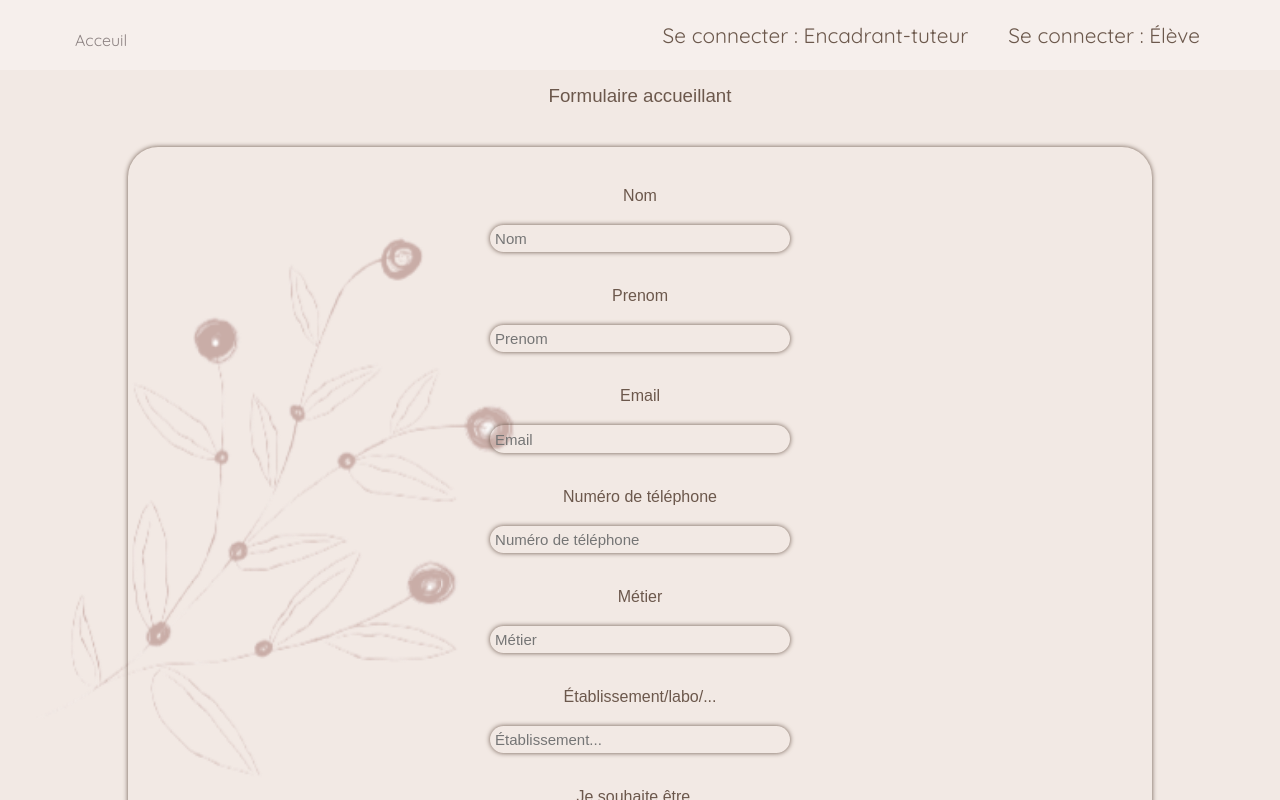
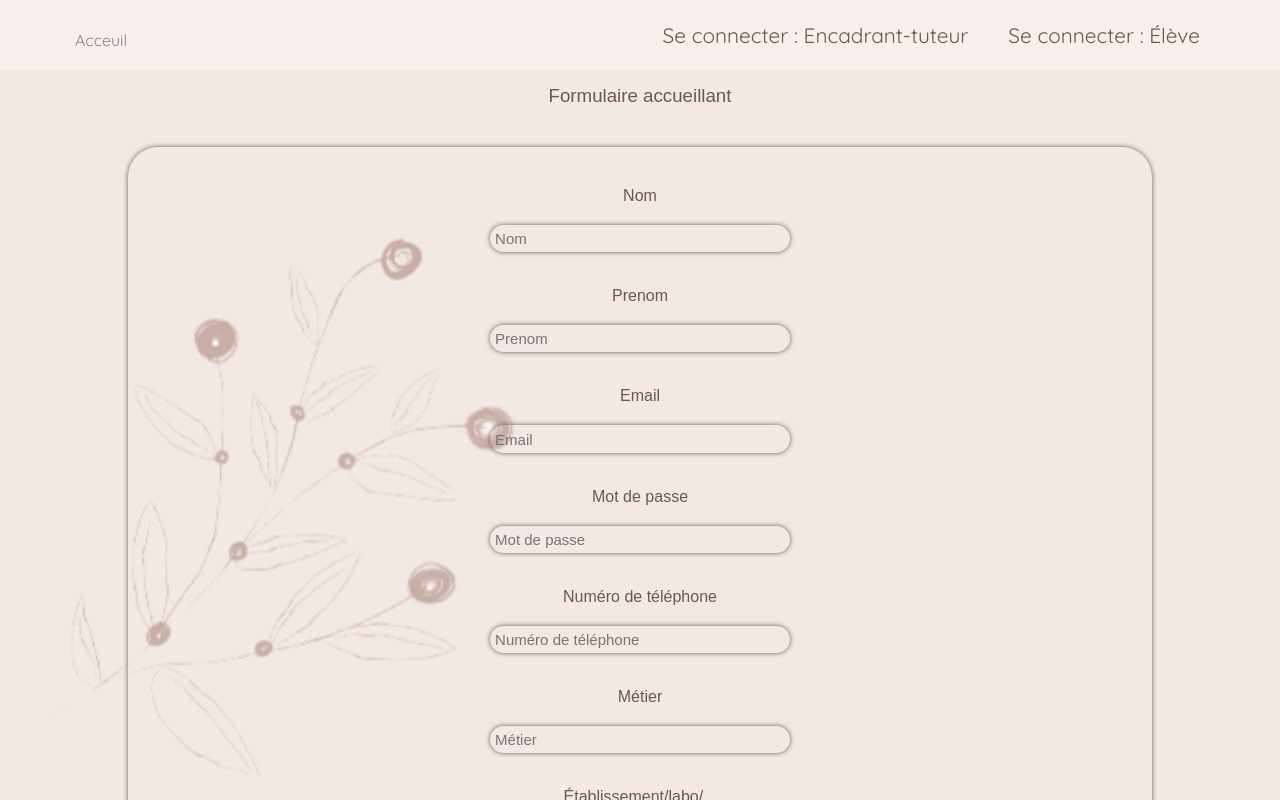
Before and after one commit to Amel2306/Projet-Numerisations-gestion-emploi-du-temps-stage-3eme, a React (Create React App) app in the folder frontend/stage1/: page /profForm in a window 1280 px wide. Shown: the top 800 px of the page. Built offline with nearby package versions, Linux system fonts and the light colour scheme; what @react-pdf/renderer would draw is missing.

Commit message:
ajout mot de passe inscription prof

```diff
--- a/frontend/stage1/src/Pages/Professeurs/ProfForm.js
+++ b/frontend/stage1/src/Pages/Professeurs/ProfForm.js
@@ -14,6 +14,7 @@ function ProfForm() {
   const [etablissement, setEtablissement] = useState("");
   const [role, setRole] = useState("");
   const [nb_eleve_tuteur, setNombre] = useState(0);
+  const [password, setPassword] = useState("");
 
   const handleSubmit = (e) => {
     e.preventDefault();
@@ -27,6 +28,7 @@ function ProfForm() {
       etablissement,
       role,
       nb_eleve_tuteur,
+      password
     };
 
     axiosInstance
@@ -70,6 +72,16 @@ function ProfForm() {
             value={email}
             onChange={(e) => setEmail(e.target.value)}
             placeholder="Email"
+            required
+          />
+        </div>
+        <div className="label-form">
+          <label>Mot de passe</label>
+          <input
+            type="password"
+            value={password}
+            onChange={(e) => setPassword(e.target.value)}
+            placeholder="Mot de passe"
             required
           />
         </div>
```
